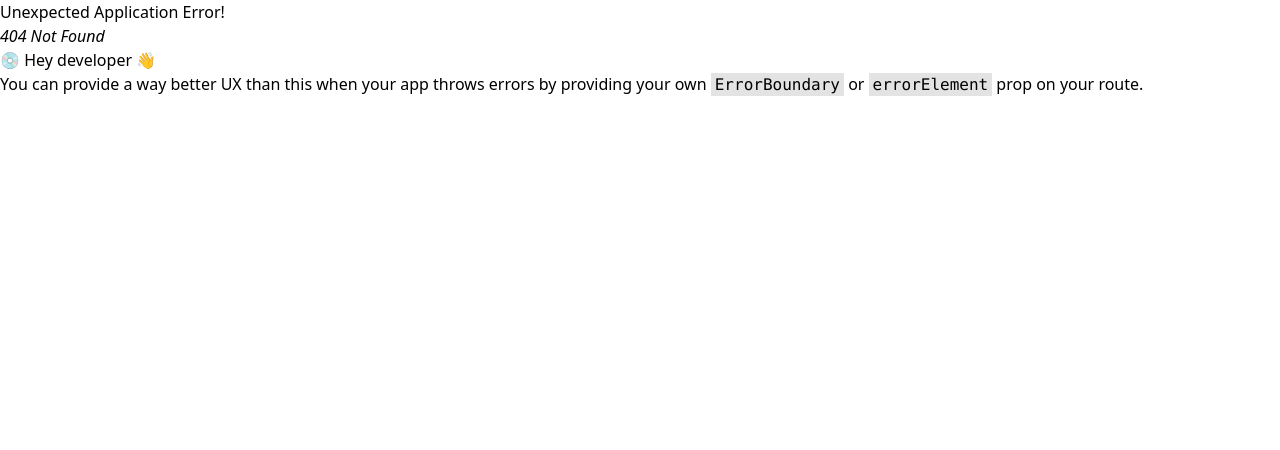
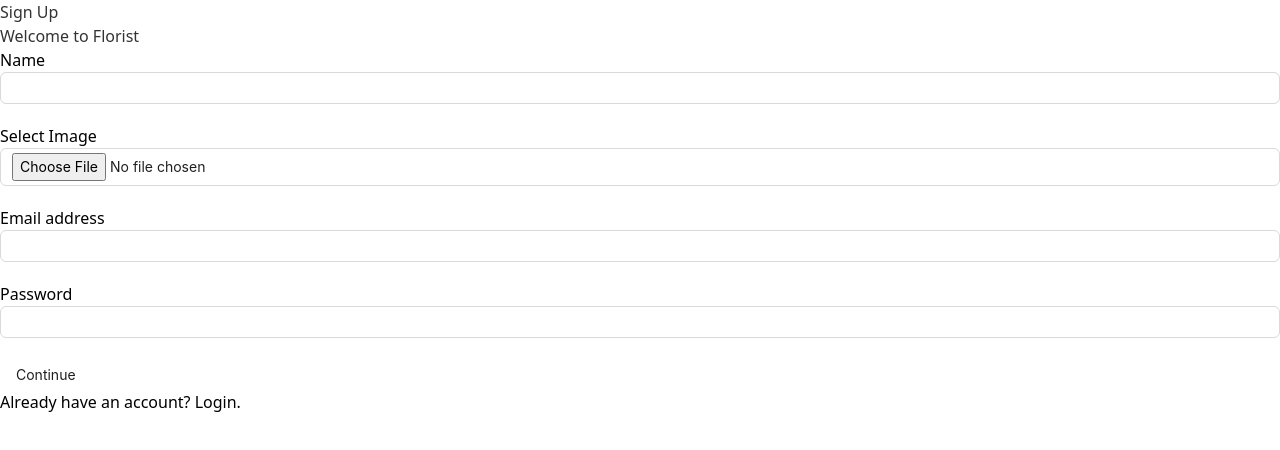
Before and after one commit to AbulAlaJobayar/florist_client, a React (Vite) app: page /signup in a window 1280 px wide. Before the commit this address had no page. Shown: the top 450 px of the page. Built offline with nearby package versions, Linux system fonts and the light colour scheme; a web font is replaced by a local one.

Commit message:
login page complate

```diff
--- a/package.json
+++ b/package.json
@@ -14,6 +14,7 @@
     "antd": "^5.14.1",
     "react": "^18.2.0",
     "react-dom": "^18.2.0",
+    "react-hook-form": "^7.50.1",
     "react-icons": "^5.0.1",
     "react-redux": "^9.1.0",
     "react-router-dom": "^6.22.0"
--- /dev/null
+++ b/src/component/form/FMForm.tsx
@@ -0,0 +1,16 @@
+import { ReactNode } from "react";
+import { FormProvider, SubmitHandler, useForm } from "react-hook-form";
+type TFormProps = {
+  onSubmit: SubmitHandler<any>;
+  children: ReactNode;
+};
+const FMForm = ({ onSubmit, children }: TFormProps) => {
+  const methods = useForm();
+  return (
+    <FormProvider {...methods}>
+      <form onSubmit={methods.handleSubmit(onSubmit)}>{children}</form>
+    </FormProvider>
+  );
+};
+
+export default FMForm;
--- /dev/null
+++ b/src/component/form/FMInput.tsx
@@ -0,0 +1,20 @@
+import { Input } from "antd";
+import { Controller } from "react-hook-form";
+type TInputProps={
+  type:string;
+  name:string;
+  label?:string;
+}
+const FMInput = ({ type, name, label }:TInputProps) => {
+  return (
+    <div style={{marginBottom:'20px'}}>
+      {label ? label : null}
+      <Controller
+        name={name}
+        render={({ field }) => <Input {...field} type={type} id={name} />}
+      />
+    </div>
+  );
+};
+
+export default FMInput;
--- /dev/null
+++ b/src/pages/Register/Register.tsx
@@ -0,0 +1,104 @@
+// import { useState } from "react";
+// import { useNavigate } from "react-router-dom";
+
+import { Link } from "react-router-dom";
+import FMForm from "../../component/form/FMForm";
+import { FieldValues } from "react-hook-form";
+import FMInput from "../../component/form/FMInput";
+import { Button } from "antd";
+import { TbFidgetSpinner } from "react-icons/tb";
+
+const Register = () => {
+  // const [loading, setLoading] = useState(false);
+  // const navigate = useNavigate();
+
+  // const handleSubmit = async (event: any) => {
+  //   event.preventDefault();
+  //   setLoading(true);
+  //   const toastId = toast.loading("login User", {
+  //     position: "top-center",
+  //     style: {
+  //       color: "#8ed1a3",
+  //     },
+  //     duration: 2000,
+  //   });
+  //   // Image Upload
+  //   const name = event.target.name.value;
+  //   const email = event.target.email.value;
+  //   const password = event.target.password.value;
+  //   const image = event.target.image.files[0];
+
+  //   try {
+  //     const imageUrl = await imageHosting(image);
+  //     console.log(name, email, password, imageUrl);
+  //     const userInfo = {
+  //       name: name,
+  //       image: imageUrl,
+  //       email: email,
+  //       password: password,
+  //     };
+
+  //     data(userInfo);
+  //     toast.success("registration success", {
+  //       id: toastId,
+  //       duration: 2000,
+  //       position: "top-center",
+  //     });
+  //     setLoading(false);
+  //     navigate("/login");
+  //   } catch (error) {
+  //     toast.error("something went wrong. please change your email", {
+  //       id: toastId,
+  //       duration: 2000,
+  //     });
+  //   }
+  // };
+  const onsubmit = (data: FieldValues) => {
+    console.log(data);
+  };
+  const loading=false
+  return (
+    <div className="flex justify-center items-center min-h-screen">
+      <div className="flex flex-col max-w-md p-6 rounded-md sm:p-10 bg-gray-100 text-gray-900">
+        <div className="mb-8 text-center">
+          <h1 className="my-3 text-4xl font-bold textColor">Sign Up</h1>
+          <p className="text-sm  textColor">Welcome to Florist</p>
+        </div>
+        <FMForm onSubmit={onsubmit}>
+          <div className="space-y-4">
+              <FMInput type="text" name="name" label="Name"></FMInput>
+              <FMInput type="file" name="image"  label="Select Image"/>
+              <FMInput type="email" name="email" label="Email address"/>
+              <FMInput type="password" name="password" label="Password"/>
+          </div>
+          <div>
+            <Button
+            htmlType="submit"
+              type="text"
+              className=" w-full rounded-md font-semibold bg-slate-200"
+            >
+               {loading ? (
+                <TbFidgetSpinner className="m-auto animate-spin" size={24} />
+              ) : (
+                "Continue"
+              )}
+            </Button>
+          </div>
+        </FMForm>
+
+        <p className="px-6 text-sm text-center text-gray-400">
+          Already have an account?{" "}
+          <Link
+            to="/login"
+            className="hover:underline hover:text-rose-500 text-gray-600"
+          >
+            Login
+          </Link>
+          .
+        </p>
+      </div>
+    </div>
+  );
+};
+
+export default Register;
--- /dev/null
+++ b/src/pages/login/Login.tsx
@@ -0,0 +1,118 @@
+// import { FormEvent, useState } from "react";
+// import { TbFidgetSpinner } from "react-icons/tb";
+// import { Link, useNavigate } from "react-router-dom";
+// import { useLoginMutation } from "../../redux/fetchurs/auth/authApi";
+// import { toast } from "sonner";
+// import { verifyToken } from "../../utils/veryfyToken";
+// import { useAppDispatch } from "../../redux/hooks";
+// import { setUser } from "../../redux/fetchurs/auth/authSlice";
+
+import { Button } from "antd";
+import FMForm from "../../component/form/FMForm";
+import FMInput from "../../component/form/FMInput";
+import { FieldValues } from "react-hook-form";
+import { TbFidgetSpinner } from "react-icons/tb";
+import { Link } from "react-router-dom";
+
+const Login = () => {
+  const loading = false;
+  const onSubmit = (data: FieldValues) => {
+    console.log(data);
+  };
+  // const navigate = useNavigate();
+  // const dispatch = useAppDispatch();
+  // const [email, setEmail] = useState("");
+  // const [password, setPassword] = useState("");
+  // const [loading, setLoading] = useState(false);
+  // const loginInfo = {
+  //   email: email,
+  //   password: password,
+  // };
+  // const [data]: any = useLoginMutation();
+  // const handleSubmit = async (e: FormEvent) => {
+  //   e.preventDefault();
+  //   const toastId = toast.loading("login User", {
+  //     position: "top-center",
+  //     style: {
+  //       color: "#8ed1a3",
+  //     },
+  //     duration: 2000,
+  //   });
+  //   setLoading(true);
+  //   try {
+  //     const res: any = await data(loginInfo);
+  //     console.log(res.data.data);
+  //     const user = verifyToken(res.data.data);
+  //     console.log(user);
+  //     dispatch(setUser({ user: user, token: res.data.data }));
+  //     toast.success("login success", {
+  //       id: toastId,
+  //       duration: 2000,
+  //       position: "top-center",
+  //     });
+  //     setLoading(false);
+  //     navigate("/");
+  //   } catch (err) {
+  //     toast.error(
+  //       "something went wrong. please check your Email and Password",
+  //       { id: toastId, duration: 2000 }
+
+  //     );
+  //     setLoading(false);
+  //   }
+  // };
+
+  return (
+    <div className="flex justify-center items-center min-h-screen">
+      <div className="flex flex-col max-w-md p-6 rounded-md sm:p-10 bg-backgroundColor text-textColor">
+        <div className="mb-8 text-center">
+          <h1 className="my-3 text-4xl font-bold">Log In</h1>
+          <p className="text-sm text-textColor">
+            Sign in to access your account
+          </p>
+        </div>
+        <FMForm onSubmit={onSubmit}>
+          <div className="space-y-4">
+            <FMInput
+              type={"email"}
+              name={"email"}
+              label=" Email address"
+            ></FMInput>
+            <FMInput
+              type={"password"}
+              name={"password"}
+              label="Password"
+            ></FMInput>
+          </div>
+
+          <div>
+            <Button
+              type="text"
+              htmlType="submit"
+              className="w-full mx-auto  PFont font-semibold "
+              // className="bg-primary text-textColor w-full rounded-md py-3 primaryyFont "
+            >
+              {loading ? (
+                <TbFidgetSpinner className="m-auto animate-spin" size={24} />
+              ) : (
+                "Continue"
+              )}
+            </Button>
+          </div>
+        </FMForm>
+        <p className="px-6 text-sm text-center text-gray-400">
+          Don't have an account yet?
+          <Link
+            to="/signup"
+            className="hover:underline hover:text-rose-500 text-gray-600"
+          >
+            Sign up
+          </Link>
+          .
+        </p>
+      </div>
+    </div>
+  );
+};
+
+export default Login;
--- a/src/redux/store.ts
+++ b/src/redux/store.ts
@@ -2,6 +2,7 @@ import { configureStore } from '@reduxjs/toolkit'
 import authReducer from './features/auth/authSlice'
 export const store = configureStore({
   reducer: {
+
     auth:authReducer
   },
 })
```
Also changed, not shown: src/routers/router.tsx (+12 -0 lines), .eslintrc.cjs, 1 other file (tests, documents, lock files or other folders).
